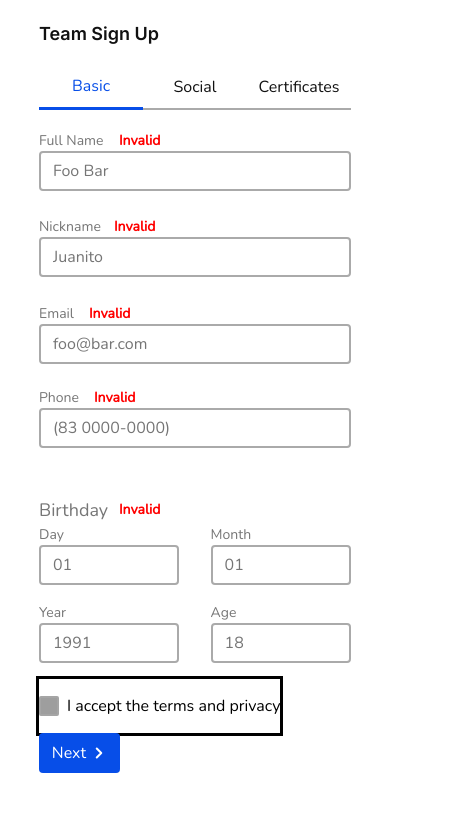
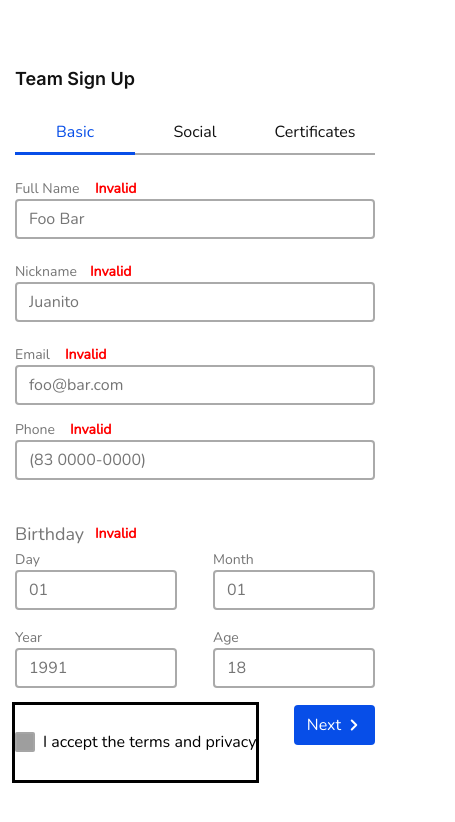
Before and after one commit to RafaelBrandaoBastos/WebsiteSquadBlue, a React (Vite) app: page / in a window 390 px wide. Shown: the top 822 px of the page, 455 px wide, since content can reach past the window. Built offline with nearby package versions, Linux system fonts and the light colour scheme; grey boxes are pictures that could not be loaded.

Commit message:
Style: Changed Card responsive style

```diff
--- a/src/components/containers/Card/cardStyled.js
+++ b/src/components/containers/Card/cardStyled.js
@@ -3,28 +3,29 @@ import styled from 'styled-components';
 export const CardStyled = styled.div`
     width: 61.7rem;
     height: 73.9rem;
-background: #FFFFFF;
+    background: #ffffff;
     border-radius: 2rem;
     padding: 5.6rem 5.7rem 3.6rem 4.5rem;
     display: flex;
     justify-content: flex-start;
     flex-direction: column;
 
-
-
-@media (max-width: 600px){
-width:100vw;
-height:100vh;
+    @media (max-width: 600px) {
+        max-width: 100vw;
+        max-height: 100vh;
         border-radius: 0;
-padding: 6% 10% 6% 10%;
+        padding: 1.5rem;
     }
 `;
 
 export const ContainerCard = styled.div`
     min-height: 100vh;
-width:100vw;
-background: #E5E5E5;
+    width: 100vw;
+    background: #e5e5e5;
     display: flex;
     align-items: center;
     justify-content: center;
+    @media (max-width: 600px) {
+        background: #ffffff;
+    }
 `;
```
Lines whose indentation alone changed are shown as unchanged.
